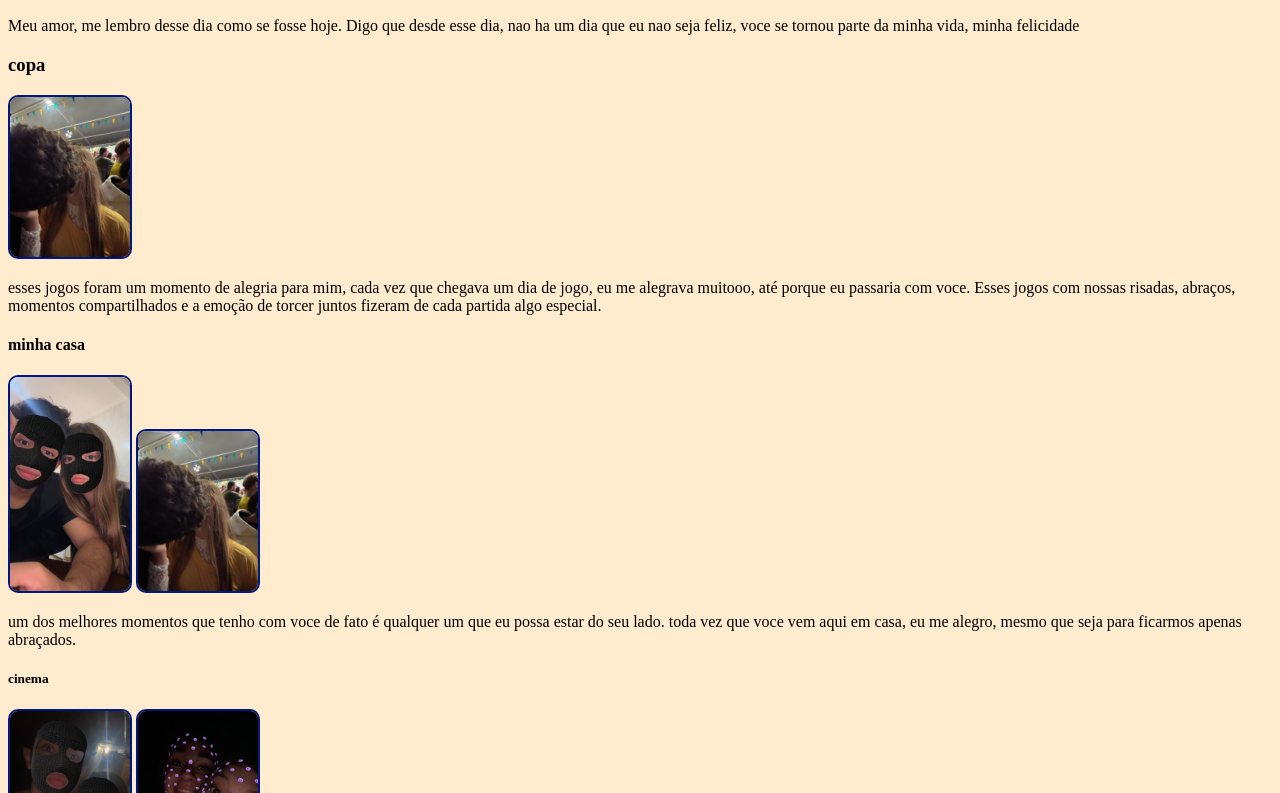
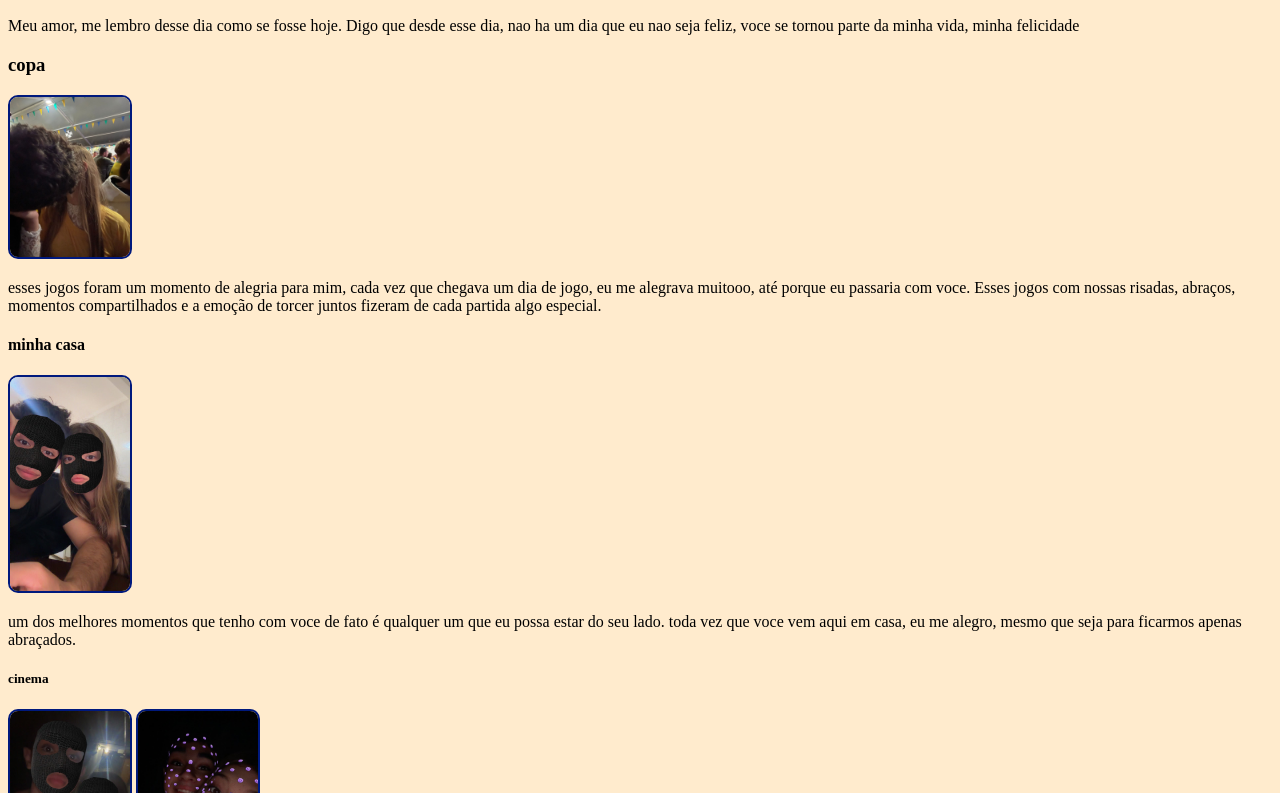
Before and after one commit to manoelapalazzi4-oss/site, a plain HTML site: page momentos.html in a window 1280 px wide. Shown: the part 385-1178 px from the top of the page. Drawn offline with Linux system fonts and the light colour scheme.

Commit message:
Remove a segunda imagem do bloco de minha casa

```diff
--- a/momentos.html
+++ b/momentos.html
@@ -26,7 +26,6 @@
     <h4>minha casa</h4>
     <header>
         <img src="./image/WhatsApp%20Image%202026-09-24%20at%2016.21.40.jpeg" alt="minha casa">
-        <img src="./image/WhatsApp%20Image%202026-09-24%20at%2016.21.35.jpeg" alt="minha casa">
         <p>um dos melhores momentos que tenho com voce de fato é qualquer um que eu possa estar do seu lado. toda vez que voce vem aqui em casa, eu me alegro, mesmo que seja para ficarmos apenas abraçados.</p>
     </header>
 
```
